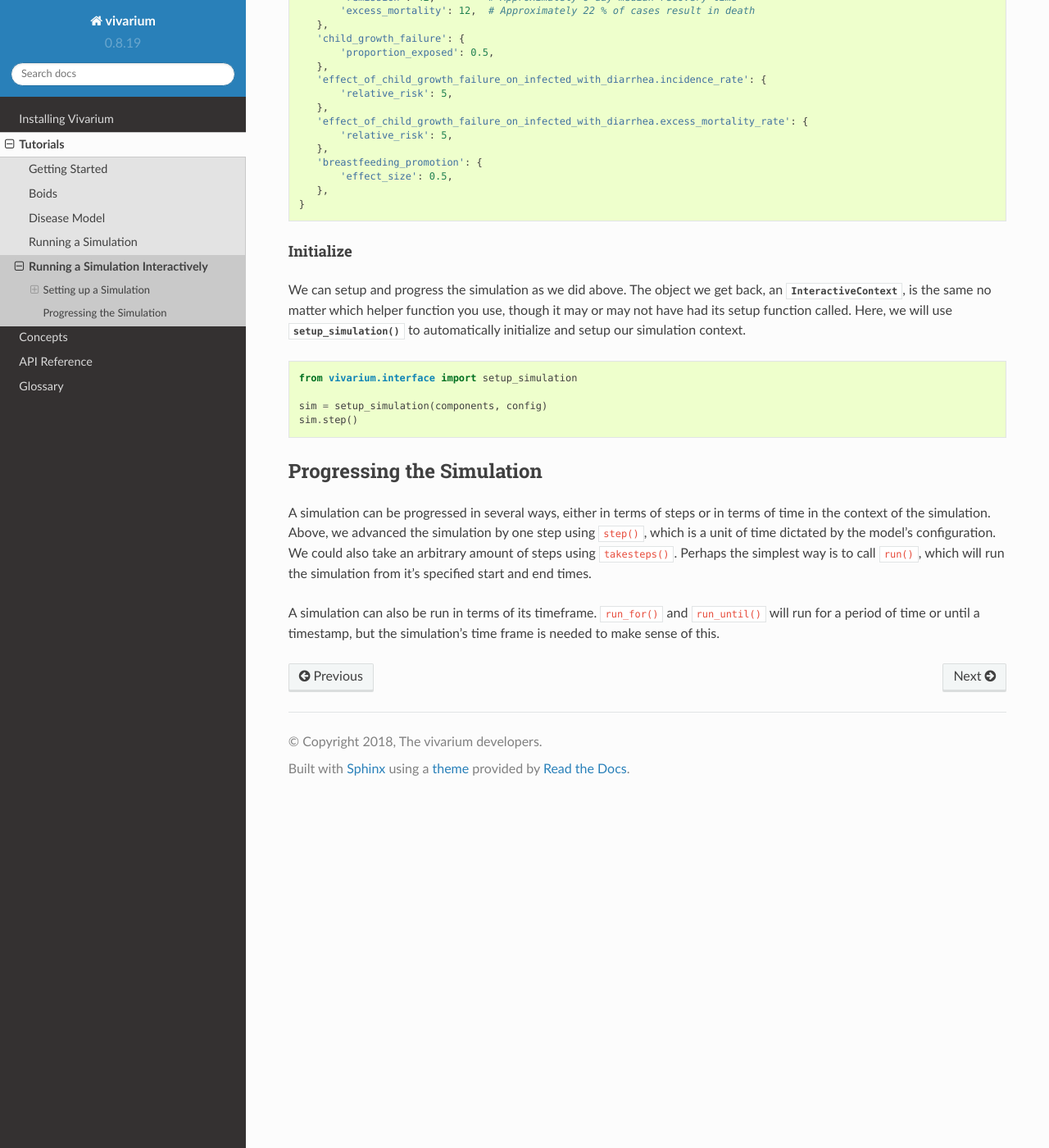
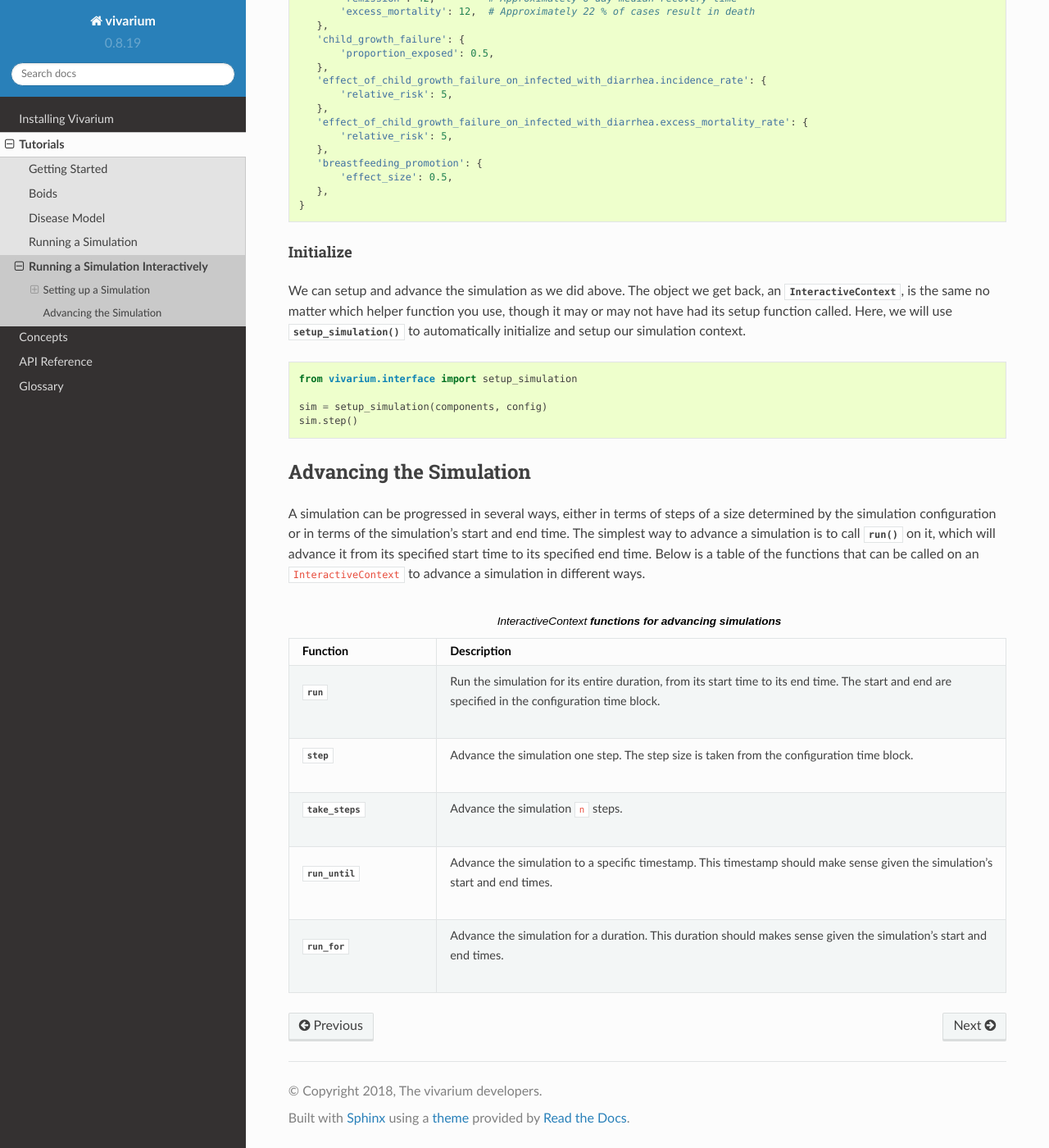
Before and after one commit to ihmeuw/vivarium, a Sphinx documentation site: the page built from docs/source/tutorials/interactive_simulation.rst, in a window 1280 px wide and 1400 px high, scrolled down 4059 px. Shown: the whole window at 82% size. Built offline with Sphinx 7.4.7 and the Read the Docs theme 2.0.0, drawn with Linux system fonts in a browser that asks for light colours; some of the changed text lies outside the part shown.

Commit message:
make table for sim advancing funcs, wording/formatting

```diff
--- a/docs/source/tutorials/interactive_simulation.rst
+++ b/docs/source/tutorials/interactive_simulation.rst
@@ -30,21 +30,21 @@ whether the simulation context is setup or not. However, each of these methods r
 :func:`InteractiveContext <vivarium.interface.interactive.InteractiveContext>` simulation object and can be interacted
 with in the same way.
 
-.. list-table:: ``vivarium.interface`` **functions for creating simulations**
+.. list-table:: vivarium.interface **functions for creating simulations**
     :header-rows: 1
     :widths: 30, 30
 
     *   - Function
         - Description
-    *   - | **initialize_simulation**
+    *   - | :func:`initialize_simulation <vivarium.interface.interactive.initialize_simulation>`
         - | Initialize a simulation from a list of components and a configuration
           | dictionary
-    *   - | **setup_simulation**
+    *   - | :func:`setup_simulation <vivarium.interface.interactive.setup_simulation>`
         - | Initialize a simulation from a list of components and a configuration
           | dictionary and call its setup method
-    *   - | **initialize_simulation_from_model_specification**
+    *   - | :func:`initialize_simulation_from_model_specification <vivarium.interface.interactive.initialize_simulation_from_model_specification>`
         - | Initialize a simulation from a model specification file
-    *   - | **setup_simulation_from_model_specification**
+    *   - | :func:`setup_simulation_from_model_specification <vivarium.interface.interactive.setup_simulation_from_model_specification>`
         - | Initialize a simulation from a model specification file and call its
           | setup method
 
@@ -173,7 +173,7 @@ We also need to create a dictionary of the configurations for the components.
 Initialize
 ~~~~~~~~~~
 
-We can setup and progress the simulation as we did above. The object we get back, an :func:`InteractiveContext <vivarium.interface.interactive.InteractiveContext>`,
+We can setup and advance the simulation as we did above. The object we get back, an :func:`InteractiveContext <vivarium.interface.interactive.InteractiveContext>`,
 is the same no matter which helper function you use, though it may or may not have had its setup function called. Here,
 we will use :func:`setup_simulation() <vivarium.interface.interactive.setup_simulation>` to automatically initialize and setup our
 simulation context.
@@ -187,13 +187,31 @@ simulation context.
 
 .. _progressing:
 
-Progressing the Simulation
-==========================
+Advancing the Simulation
+========================
 
-A simulation can be progressed in several ways, either in terms of steps or in terms of time in the context of the
-simulation. Above, we advanced the simulation by one step using ``step()``, which is a unit of time dictated by the
-model's configuration.  We could also take an arbitrary amount of steps using ``takesteps()``.  Perhaps the simplest
-way is to call ``run()``, which will run the simulation from it's specified start and end times.
+A simulation can be progressed in several ways, either in terms of steps of a size determined by the simulation
+configuration or in terms of the simulation's start and end time.  The simplest way to advance a simulation is to call
+:func:`run() <vivarium.interface.interactive.InteractiveContext.run>` on it, which will advance it from its specified
+start time to its specified end time.  Below is a table of the functions that can be called on an ``InteractiveContext``
+to advance a simulation in different ways.
 
-A simulation can also be run in terms of its timeframe. ``run_for()`` and ``run_until()`` will run for a period of time
-or until a timestamp, but the simulation's time frame is needed to make sense of this.
+.. list-table:: InteractiveContext **functions for advancing simulations**
+    :header-rows: 1
+    :widths: 30, 30
+
+    *   - Function
+        - Description
+    *   - | :func:`run <vivarium.interface.interactive.InteractiveContext.run>`
+        - | Run the simulation for its entire duration, from its start time to its end time. The start and end are
+          | specified in the configuration time block.
+    *   - | :func:`step <vivarium.interface.interactive.InteractiveContext.step>`
+        - | Advance the simulation one step. The step size is taken from the configuration time block.
+    *   - | :func:`take_steps <vivarium.interface.interactive.InteractiveContext.take_steps>`
+        - | Advance the simulation ``n`` steps.
+    *   - | :func:`run_until <vivarium.interface.interactive.InteractiveContext.run_until>`
+        - | Advance the simulation to a specific timestamp. This timestamp should make sense given the simulation's
+          | start and end times.
+    *   - | :func:`run_for <vivarium.interface.interactive.InteractiveContext.run_for>`
+        - | Advance the simulation for a duration. This duration should makes sense given the simulation's start and
+          | end times.
```
